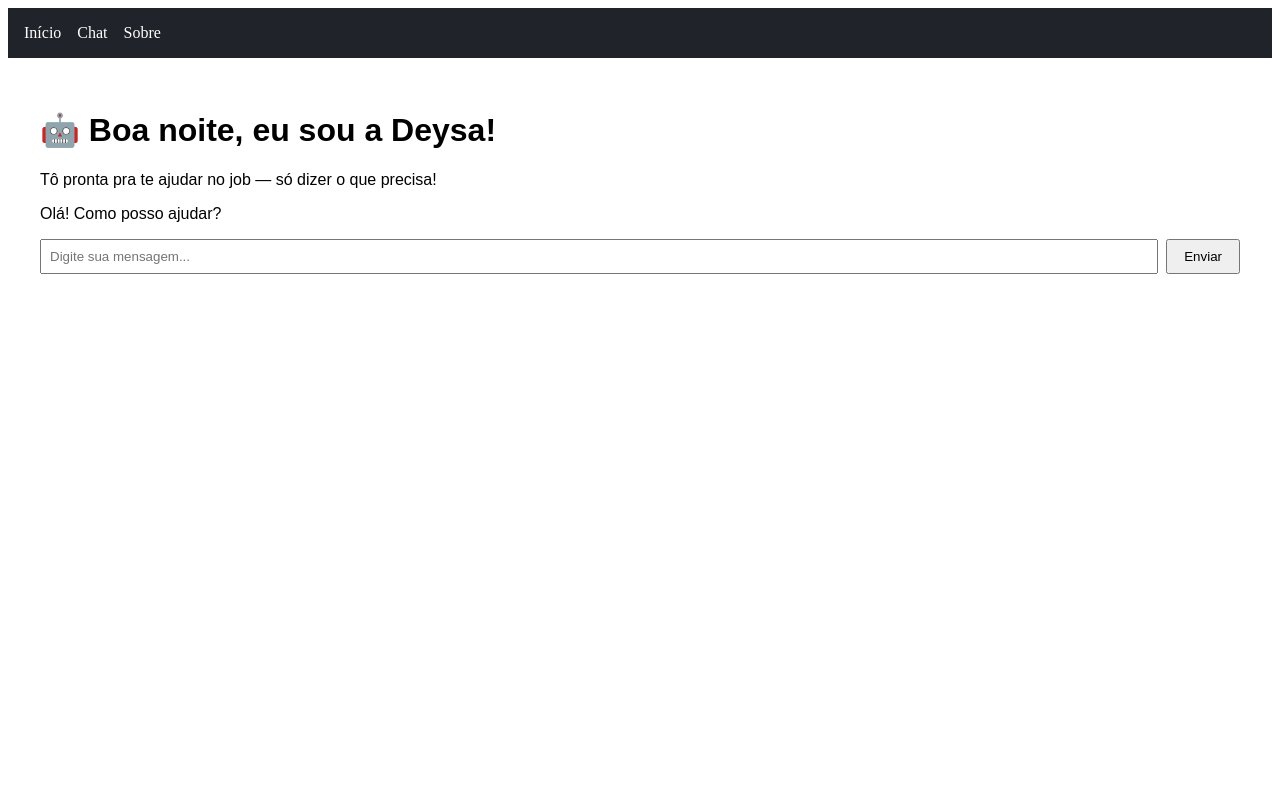
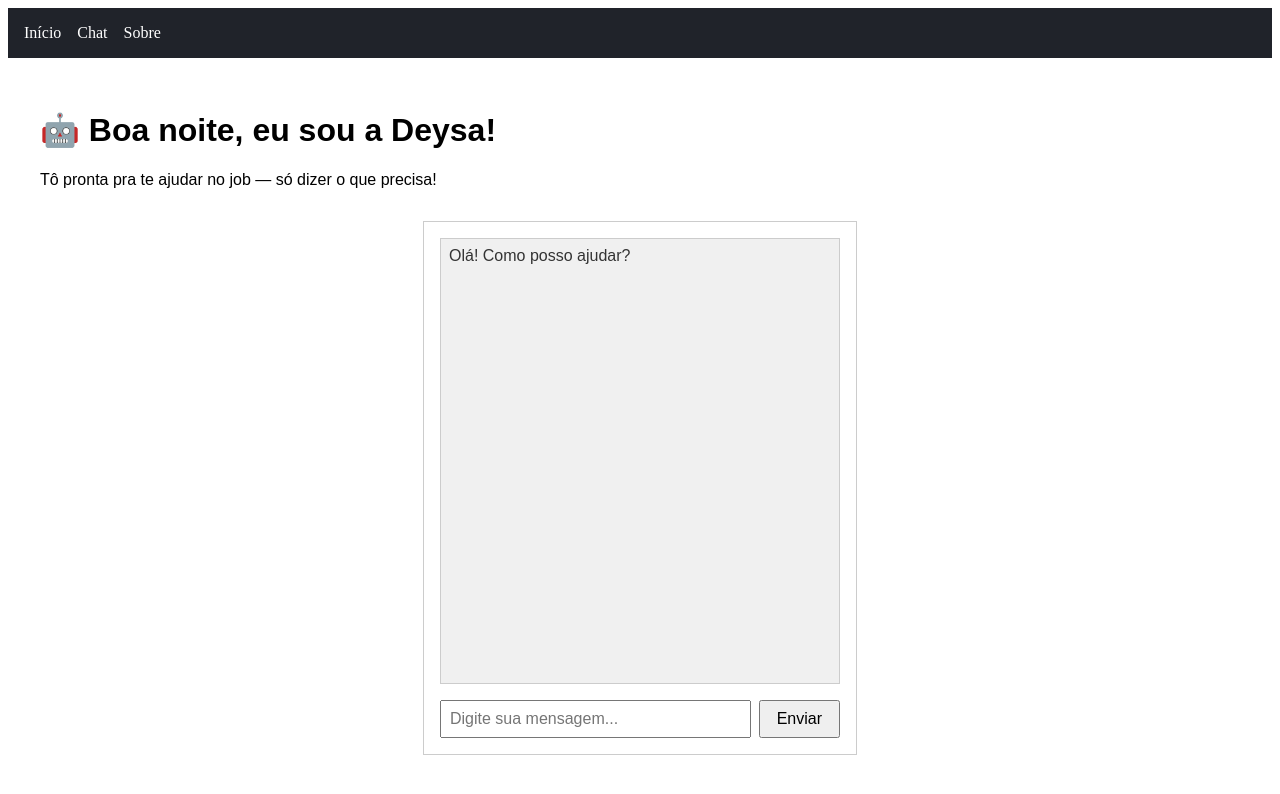
Before and after one commit to Dasa45/deysa-do-job, a React (Vite) app: page / in a window 1280 px wide. Shown: the top 794 px of the page. Built offline with nearby package versions, Linux system fonts and the light colour scheme.

Commit message:
ajusta CSS para exibir input do chat

```diff
--- a/src/components/chatBox.css
+++ b/src/components/chatBox.css
@@ -1,36 +1,48 @@
-.chat-box {
-  border: 1px solid #ccc;
+.chat-container {
+  display: flex;
+  flex-direction: column;
+  height: 500px;
   max-width: 400px;
   margin: 2rem auto;
   padding: 1rem;
-  border-radius: 8px;
+  border: 1px solid #ccc;
   font-family: sans-serif;
+  background-color: #fff;
 }
+
 .messages {
-  max-height: 300px;
+  flex: 1;
   overflow-y: auto;
+  padding: 0.5rem;
+  border: 1px solid #ccc;
+  background: #f0f0f0;
   margin-bottom: 1rem;
 }
-.message {
-  margin: 0.5rem 0;
-  padding: 0.5rem;
-  border-radius: 6px;
+
+.user-message {
+  text-align: right;
+  margin-bottom: 0.5rem;
+  color: #0b5ed7;
 }
-.message.bot {
-  background: #f0f0f0;
+
+.bot-message {
+  text-align: left;
+  margin-bottom: 0.5rem;
+  color: #333;
 }
-.message.user {
-  background: #d1e7ff;
-  text-align: right;
-}
+
 .input-area {
   display: flex;
   gap: 0.5rem;
 }
-input {
+
+.input-area input {
   flex: 1;
   padding: 0.5rem;
+  font-size: 1rem;
 }
-button {
+
+.input-area button {
   padding: 0.5rem 1rem;
+  font-size: 1rem;
 }
```
